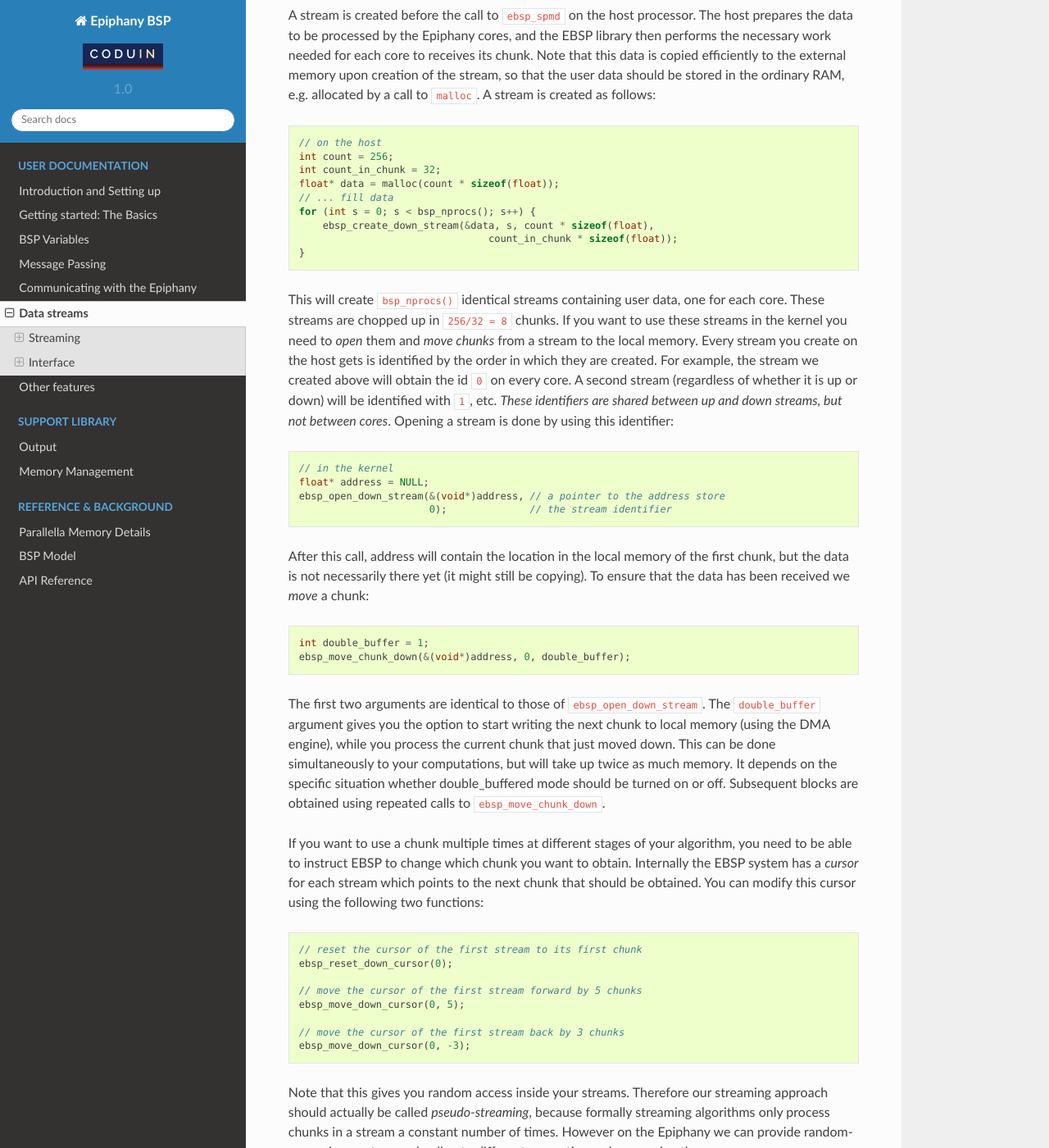
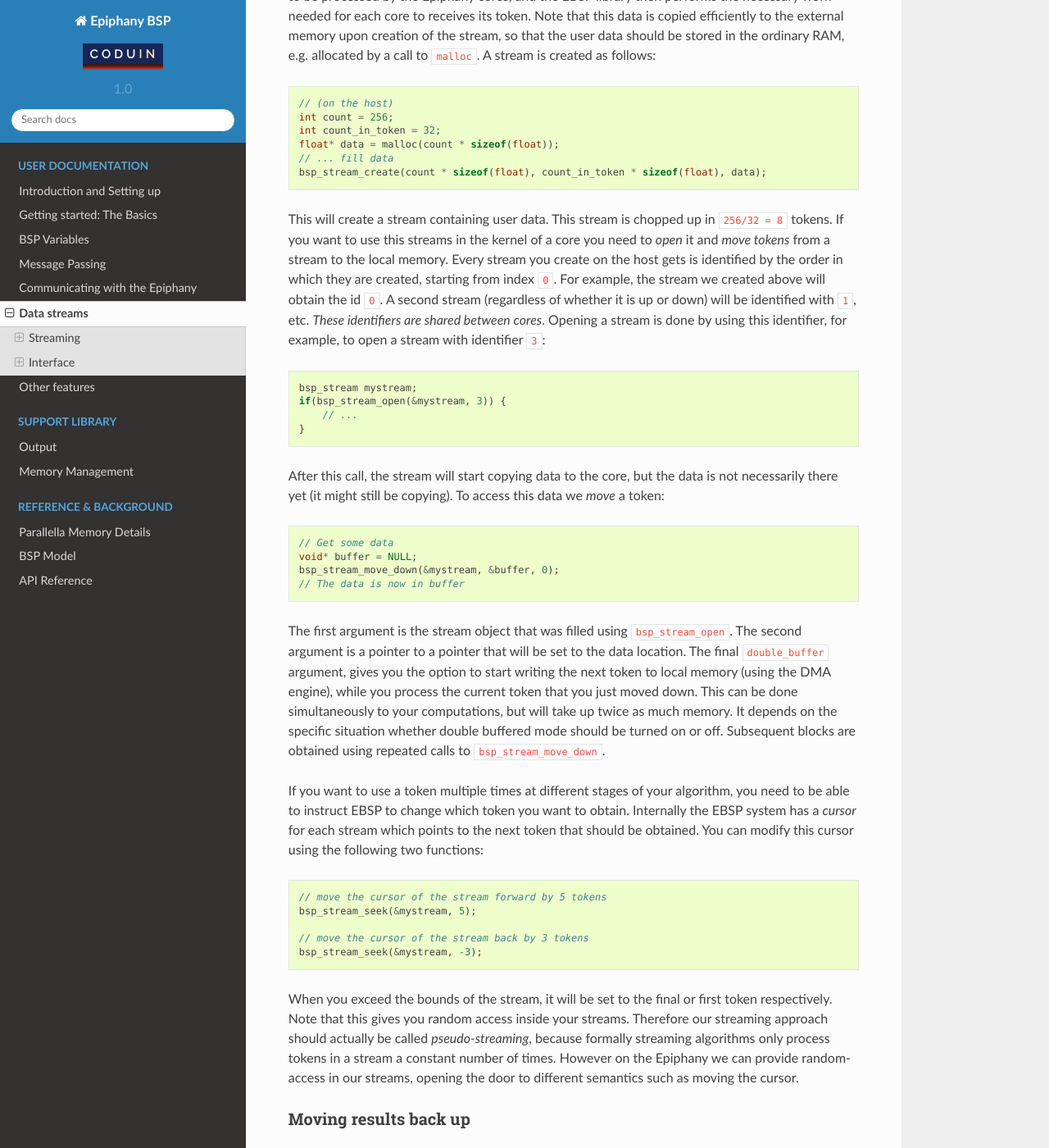
Before and after one commit to coduin/epiphany-bsp, a Sphinx documentation site: the page built from docs/streaming.rst, in a window 1280 px wide and 1400 px high, scrolled down 739 px. Shown: the whole window at 82% size. Built offline with Sphinx 7.4.7 and the Read the Docs theme 2.0.0, drawn with Linux system fonts in a browser that asks for light colours; some of the changed text lies outside the part shown.

Commit message:
Update streaming documentation

```diff
--- a/docs/conf.py
+++ b/docs/conf.py
@@ -70,7 +70,7 @@ master_doc = 'index'
 
 # General information about the project.
 project = 'Epiphany BSP'
-copyright = '2015, Coduin'
+copyright = '2015-2017, Coduin'
 author = 'Coduin'
 
 # The version info for the project you're documenting, acts as replacement for
--- a/docs/streaming.rst
+++ b/docs/streaming.rst
@@ -9,88 +9,83 @@ Streaming
 
 When dealing with problems that involve a lot of data such as images or large matrices, it is often the case that the data for the problem does not fit on the combined local memory of the Epiphany processor. In order to work with the data we must then use the larger (but much slower) external memory, which slows the programs down tremendously.
 
-For these situations we provide a *streaming* mechanism. When writing your program to use streams, it will work on smaller chunks of the problem at any given time -- such that the data currently being treated is always local to the core. The EBSP library prepares the next chunk to work on while the previous chunk is being processed such that there is minimal downtime because the Epiphany cores are waiting for the slow external memory.
+For these situations we provide a *streaming* mechanism. When writing your program to use streams, it will work on smaller tokens of the problem at any given time -- such that the data currently being treated is always local to the core. The EBSP library prepares the next token to work on while the previous token is being processed such that there is minimal downtime because the Epiphany cores are waiting for the slow external memory.
 
 Making and using down streams
 ^^^^^^^^^^^^^^^^^^^^^^^^^^^^^
 
-There are two types of streams, *up* and *down* streams. A *down* stream contains data to be processed by an Epiphany core, while an *up* stream contains results from computations performed by the Epiphany core. Every stream (both up and down) has a *target processor*, *total size* and a *chunk size*. The target processor is simply the processor id of the core that should receive the content of the stream. The total size is the total number of bytes of the entire set of data. This set of data then gets partitioned into chunks consisting of the number of bytes set by the chunk size. This size need not be constant (i.e. it may vary over a single stream), but for our discussion here we will assume that it is constant.
+A stream contains data to be processed by an Epiphany core, and can also be used to obtain results from computations performed by the Epiphany core. Every stream has a *total size* and a *token size*. The total size is the total number of bytes of the entire set of data. This set of data then gets partitioned into tokens consisting of the number of bytes set by the token size. This size need not be constant (i.e. it may vary over a single stream), but for our discussion here we will assume that it is constant.
 
-A stream is created before the call to ``ebsp_spmd`` on the host processor. The host prepares the data to be processed by the Epiphany cores, and the EBSP library then performs the necessary work needed for each core to receives its chunk. Note that this data is copied efficiently to the external memory upon creation of the stream, so that the user data should be stored in the ordinary RAM, e.g. allocated by a call to ``malloc``. A stream is created as follows::
+A stream is created before the call to ``ebsp_spmd`` on the host processor. The host prepares the data to be processed by the Epiphany cores, and the EBSP library then performs the necessary work needed for each core to receives its token. Note that this data is copied efficiently to the external memory upon creation of the stream, so that the user data should be stored in the ordinary RAM, e.g. allocated by a call to ``malloc``. A stream is created as follows::
 
-    // on the host
+    // (on the host)
     int count = 256;
-    int count_in_chunk = 32;
+    int count_in_token = 32;
     float* data = malloc(count * sizeof(float));
     // ... fill data
-    for (int s = 0; s < bsp_nprocs(); s++) {
-        ebsp_create_down_stream(&data, s, count * sizeof(float),
-                                    count_in_chunk * sizeof(float));
+    bsp_stream_create(count * sizeof(float), count_in_token * sizeof(float), data);
+
+This will create a stream containing user data. This stream is chopped up in ``256/32 = 8`` tokens. If you want to use this streams in the kernel of a core you need to *open* it and *move tokens* from a stream to the local memory. Every stream you create on the host gets is identified by the order in which they are created, starting from index ``0``. For example, the stream we created above will obtain the id ``0``. A second stream (regardless of whether it is up or down) will be identified with ``1``, etc. *These identifiers are shared between cores*. Opening a stream is done by using this identifier, for example, to open a stream with identifier ``3``::
+
+    bsp_stream mystream;
+    if(bsp_stream_open(&mystream, 3)) {
+        // ...
     }
 
-This will create ``bsp_nprocs()`` identical streams containing user data, one for each core. These streams are chopped up in ``256/32 = 8`` chunks. If you want to use these streams in the kernel you need to *open* them and *move chunks* from a stream to the local memory. Every stream you create on the host gets is identified by the order in which they are created. For example, the stream we created above will obtain the id ``0`` on every core. A second stream (regardless of whether it is up or down) will be identified with ``1``, etc. *These identifiers are shared between up and down streams, but not between cores*. Opening a stream is done by using this identifier::
+After this call, the stream will start copying data to the core, but the data is not necessarily there yet (it might still be copying). To access this data we *move* a token::
 
-    // in the kernel
-    float* address = NULL;
-    ebsp_open_down_stream(&(void*)address, // a pointer to the address store
-                          0);              // the stream identifier
+    // Get some data
+    void* buffer = NULL;
+    bsp_stream_move_down(&mystream, &buffer, 0);
+    // The data is now in buffer
 
-After this call, address will contain the location in the local memory of the first chunk, but the data is not necessarily there yet (it might still be copying). To ensure that the data has been received we *move* a chunk::
+The first argument is the stream object that was filled using ``bsp_stream_open``. The second argument is a pointer to a pointer that will be set to the data location. The final ``double_buffer`` argument, gives you the option to start writing the next token to local memory (using the DMA engine), while you process the current token that you just moved down. This can be done simultaneously to your computations, but will take up twice as much memory. It depends on the specific situation whether double buffered mode should be turned on or off. Subsequent blocks are obtained using repeated calls to ``bsp_stream_move_down``.
 
-    int double_buffer = 1;
-    ebsp_move_chunk_down(&(void*)address, 0, double_buffer);
+If you want to use a token multiple times at different stages of your algorithm, you need to be able to instruct EBSP to change which token you want to obtain. Internally the EBSP system has a *cursor* for each stream which points to the next token that should be obtained. You can modify this cursor using the following two functions::
 
-The first two arguments are identical to those of ``ebsp_open_down_stream``. The ``double_buffer`` argument gives you the option to start writing the next chunk to local memory (using the DMA engine), while you process the current chunk that just moved down. This can be done simultaneously to your computations, but will take up twice as much memory. It depends on the specific situation whether double_buffered mode should be turned on or off. Subsequent blocks are obtained using repeated calls to ``ebsp_move_chunk_down``.
+    // move the cursor of the stream forward by 5 tokens
+    bsp_stream_seek(&mystream, 5);
 
-If you want to use a chunk multiple times at different stages of your algorithm, you need to be able to instruct EBSP to change which chunk you want to obtain. Internally the EBSP system has a *cursor* for each stream which points to the next chunk that should be obtained. You can modify this cursor using the following two functions::
+    // move the cursor of the stream back by 3 tokens
+    bsp_stream_seek(&mystream, -3);
 
-    // reset the cursor of the first stream to its first chunk
-    ebsp_reset_down_cursor(0);
-
-    // move the cursor of the first stream forward by 5 chunks
-    ebsp_move_down_cursor(0, 5);
-
-    // move the cursor of the first stream back by 3 chunks
-    ebsp_move_down_cursor(0, -3);
-
-Note that this gives you random access inside your streams. Therefore our streaming approach should actually be called *pseudo-streaming*, because formally streaming algorithms only process chunks in a stream a constant number of times. However on the Epiphany we can provide random-access in our streams, leading to different semantics such as moving the cursor.
+When you exceed the bounds of the stream, it will be set to the final or first token respectively. Note that this gives you random access inside your streams. Therefore our streaming approach should actually be called *pseudo-streaming*, because formally streaming algorithms only process tokens in a stream a constant number of times. However on the Epiphany we can provide random-access in our streams, opening the door to different semantics such as moving the cursor.
 
 Moving results back up
 ^^^^^^^^^^^^^^^^^^^^^^
 
-Up streams work very similar to down streams, however no data has to be supplied by the host since it is generated by the Epiphany. We construct an up stream in the following way::
+A stream can also be used to move results back up, for example::
 
-    // on the host
-    // .. create up stream (see above)
-    void* upstream_data = malloc(sizeof(void*) * bsp_nprocs());
-    for (int s = 0; s < bsp_nprocs(); s++) {
-        upstream_data[s] = ebsp_create_up_stream(
-            s, chunks * chunksize, chunks);
+    int* buffer1 = ebsp_malloc(100 * sizeof(int));
+    int* buffer2 = ebsp_malloc(100 * sizeof(int));
+    int* curbuffer = buffer1;
+    int* otherbuffer = buffer2;
+
+    ebsp_stream s;
+    bsp_stream_open(&s, 0); // open stream 0
+    while (...) {
+        // Fill curbuffer
+        for (int i = 0; i < 100; i++)
+            curbuffer[i] = 5;
+
+        // Send up
+        bsp_stream_move_up(&s, curbuffer, 100 * sizeof(int), 0);
+        // Use other bufferfer
+        swap(curbuffer, otherbuffer);
     }
+    ebsp_free(buffer1);
+    ebsp_free(buffer2);
 
-The array ``upstream_data`` holds pointers to the generated data by each processor. In the kernel you can *open* these streams similarly to down streams::
-
-    // in the kernel
-    float* up_address = NULL;
-    ebsp_open_up_stream(&(void*)up_address, // a pointer to the address store
-                        1);                 // the stream identifier
-
-Note that this stream has the identifier ``1`` on each core. The up_address now points to a portion of *local memory* that you can fill with data from the kernel. To move a chunk of results up we use::
-
-    int double_buffer = 1;
-    ebsp_move_chunk_up(&(void*)up_address, 1, double_buffer);
-
-If we use a double buffer, then after this call ``up_address`` will point to a new portion of memory, such that you can continue your operations while the previous chunk is being copied up. Again, this uses more local memory, but does allow you to continue processing the next chunk.
+Here, we have two buffers containing data. While filling one of the buffers with data, we move the other buffer up. We do this using the ``bsp_stream_move_up`` function which has as arguments respectively: the stream handle, the data to send up, the size of the data to send up, and a flag that indicates whether we want to *wait for completion*. In this case, we do not wait, but use two buffers to perform computations and to send data up to the host simulatenously.
 
 Closing streams
 ^^^^^^^^^^^^^^^
 
 The EBSP stream system allocates buffers for you on the cores. When you are done with a stream you should tell the EBSP system by calling::
 
-    ebsp_close_down_stream(0);
-    ebsp_close_up_stream(0);
+    bsp_stream_close(&my_stream);
 
-which will free the buffers for other use.
+which will free the buffers for other use, and allow other cores to use the streams.
 
 Interface
 ------------------
@@ -98,38 +93,23 @@ Interface
 Host
 ^^^^
 
-.. doxygenfunction:: ebsp_create_down_stream
-   :project: ebsp_host
-
-.. doxygenfunction:: ebsp_create_up_stream
+.. doxygenfunction:: bsp_stream_create
    :project: ebsp_host
 
 Epiphany
 ^^^^^^^^
 
-.. doxygenfunction:: ebsp_open_down_stream
+.. doxygenfunction:: bsp_stream_open
    :project: ebsp_e
 
-.. doxygenfunction:: ebsp_open_up_stream
+.. doxygenfunction:: bsp_stream_close
    :project: ebsp_e
 
-.. doxygenfunction:: ebsp_close_down_stream
+.. doxygenfunction:: bsp_stream_move_up
    :project: ebsp_e
 
-.. doxygenfunction:: ebsp_close_up_stream
+.. doxygenfunction:: bsp_stream_move_down
    :project: ebsp_e
 
-.. doxygenfunction:: ebsp_move_chunk_up
+.. doxygenfunction:: bsp_stream_seek
    :project: ebsp_e
-
-.. doxygenfunction:: ebsp_move_chunk_down
-   :project: ebsp_e
-
-.. doxygenfunction:: ebsp_move_down_cursor
-   :project: ebsp_e
-
-.. doxygenfunction:: ebsp_reset_down_cursor
-   :project: ebsp_e
-
-.. doxygenfunction:: ebsp_set_up_chunk_size
-   :project: ebsp_e
```
Also changed, not shown: docs/api_reference.rst (+23 -65 lines), 1 other file.
